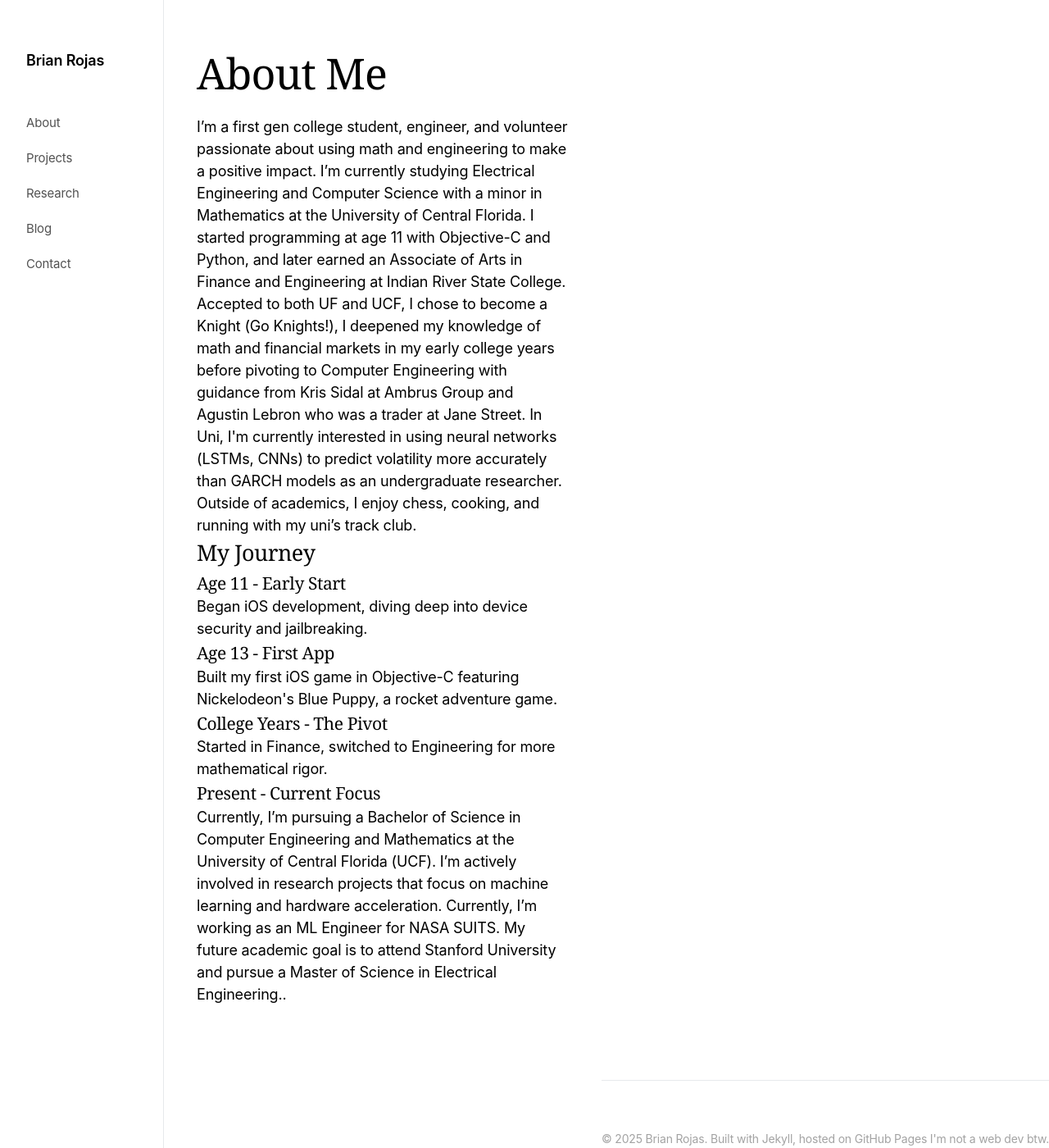
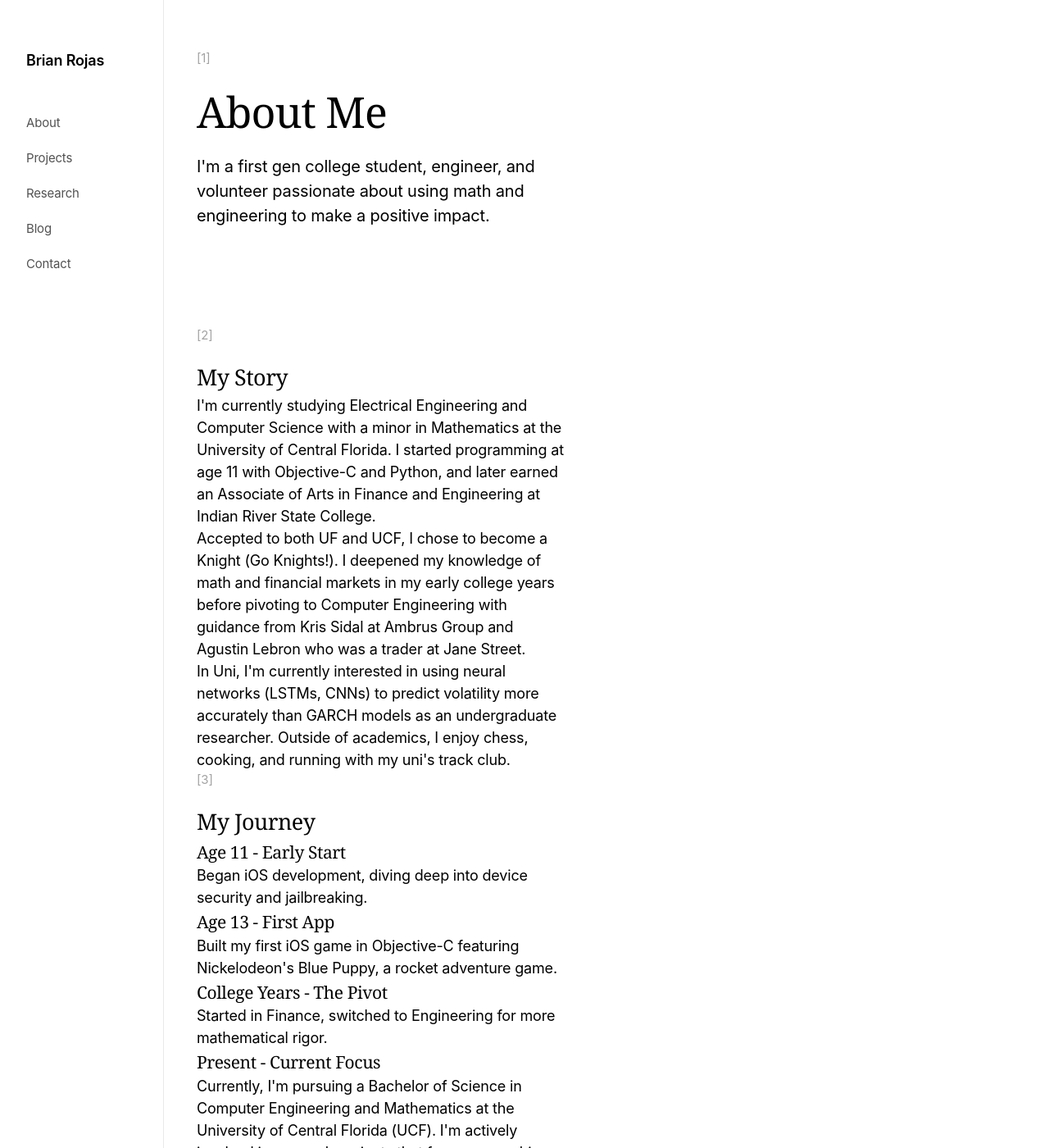
Before and after one commit to brianrojrc/brianrojrc.github.io, a Jekyll site: the page built from about.md, in a window 1280 px wide and 1400 px high. Shown: the whole window at 82% size. Built offline with Jekyll 4.4.1, drawn with Linux system fonts in a browser that asks for light colours; some web fonts are replaced; some of the changed text lies outside the part shown.

Commit message:
Update about.md

```diff
--- a/about.md
+++ b/about.md
@@ -3,35 +3,43 @@ layout: default
 title: About
 ---
 
-<section class="hero">
+<header class="page-header">
+    <span class="page-marker">[1]</span>
     <h1>About Me</h1>
-    <p class="description">
-        I’m a first gen college student, engineer, and volunteer passionate about using math and engineering to make a positive impact. I’m currently studying Electrical Engineering and Computer Science with a minor in Mathematics at the University of Central Florida. I started programming at age 11 with Objective-C and Python, and later earned an Associate of Arts in Finance and Engineering at Indian River State College. Accepted to both UF and UCF, I chose to become a Knight (Go Knights!), I deepened my knowledge of math and financial markets in my early college years before pivoting to Computer Engineering with guidance from Kris Sidal at Ambrus Group and Agustin Lebron who was a trader at Jane Street.
+    <p class="intro">I'm a first gen college student, engineer, and volunteer passionate about using math and engineering to make a positive impact.</p>
+</header>
 
-    In Uni, I'm currently interested in using neural networks (LSTMs, CNNs) to predict volatility more accurately than GARCH models as an undergraduate researcher.
+<section class="about-content">
+    <span class="section-marker">[2]</span>
+    <h2>My Story</h2>
+    <p>I'm currently studying Electrical Engineering and Computer Science with a minor in Mathematics at the University of Central Florida. I started programming at age 11 with Objective-C and Python, and later earned an Associate of Arts in Finance and Engineering at Indian River State College.</p>
 
-Outside of academics, I enjoy chess, cooking, and running with my uni’s track club.
-    </p>
+    <p>Accepted to both UF and UCF, I chose to become a Knight (Go Knights!). I deepened my knowledge of math and financial markets in my early college years before pivoting to Computer Engineering with guidance from Kris Sidal at Ambrus Group and Agustin Lebron who was a trader at Jane Street.</p>
+
+    <p>In Uni, I'm currently interested in using neural networks (LSTMs, CNNs) to predict volatility more accurately than GARCH models as an undergraduate researcher. Outside of academics, I enjoy chess, cooking, and running with my uni's track club.</p>
 </section>
 
-<section class="fade-in">
+<section class="journey-section">
+    <span class="section-marker">[3]</span>
     <h2>My Journey</h2>
-    <div class="grid">
-        <div class="card">
-            <h3>Age 11 - Early Start</h3>
-            <p>Began iOS development, diving deep into device security and jailbreaking.</p>
-        </div>
-        <div class="card">
-            <h3>Age 13 - First App</h3>
-            <p>Built my first iOS game in Objective-C featuring Nickelodeon's Blue Puppy, a rocket adventure game.</p>
-        </div>
-        <div class="card">
-            <h3>College Years - The Pivot</h3>
-            <p>Started in Finance, switched to Engineering for more mathematical rigor.</p>
-        </div>
-        <div class="card">
-            <h3>Present - Current Focus</h3>
-            <p>Currently, I’m pursuing a Bachelor of Science in Computer Engineering and Mathematics at the University of Central Florida (UCF). I’m actively involved in research projects that focus on machine learning and hardware acceleration. Currently, I’m working as an ML Engineer for NASA SUITS. My future academic goal is to attend Stanford University and pursue a Master of Science in Electrical Engineering..</p>
-        </div>
+
+    <div class="timeline-item">
+        <h3>Age 11 - Early Start</h3>
+        <p>Began iOS development, diving deep into device security and jailbreaking.</p>
+    </div>
+
+    <div class="timeline-item">
+        <h3>Age 13 - First App</h3>
+        <p>Built my first iOS game in Objective-C featuring Nickelodeon's Blue Puppy, a rocket adventure game.</p>
+    </div>
+
+    <div class="timeline-item">
+        <h3>College Years - The Pivot</h3>
+        <p>Started in Finance, switched to Engineering for more mathematical rigor.</p>
+    </div>
+
+    <div class="timeline-item">
+        <h3>Present - Current Focus</h3>
+        <p>Currently, I'm pursuing a Bachelor of Science in Computer Engineering and Mathematics at the University of Central Florida (UCF). I'm actively involved in research projects that focus on machine learning and hardware acceleration. Currently, I'm working as an ML Engineer for NASA SUITS. My future academic goal is to attend Stanford University and pursue a Master of Science in Electrical Engineering.</p>
     </div>
 </section>
```
